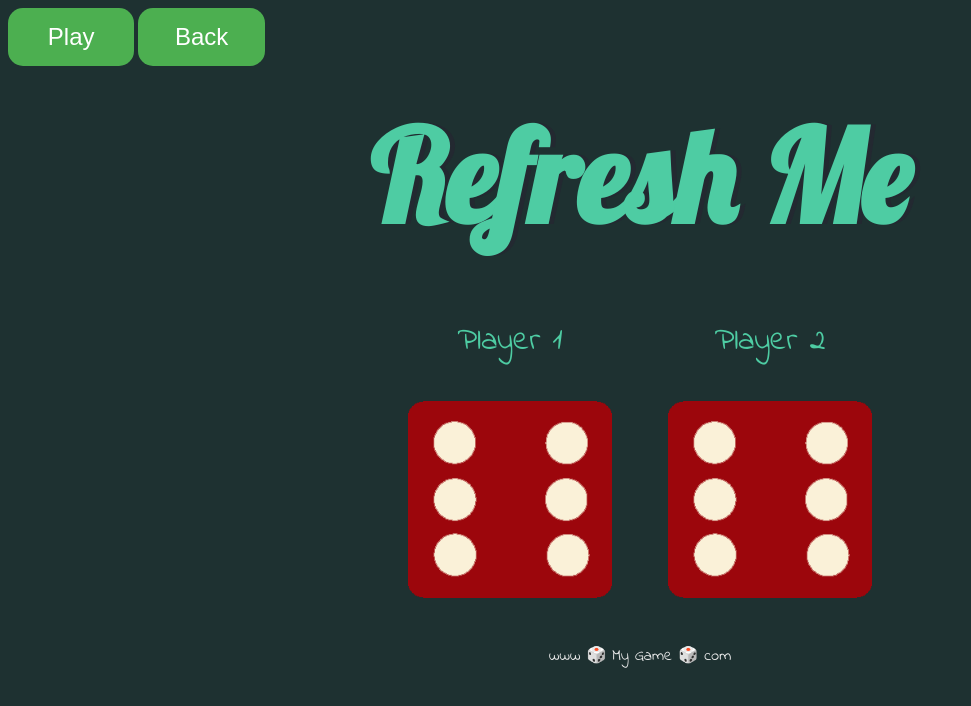
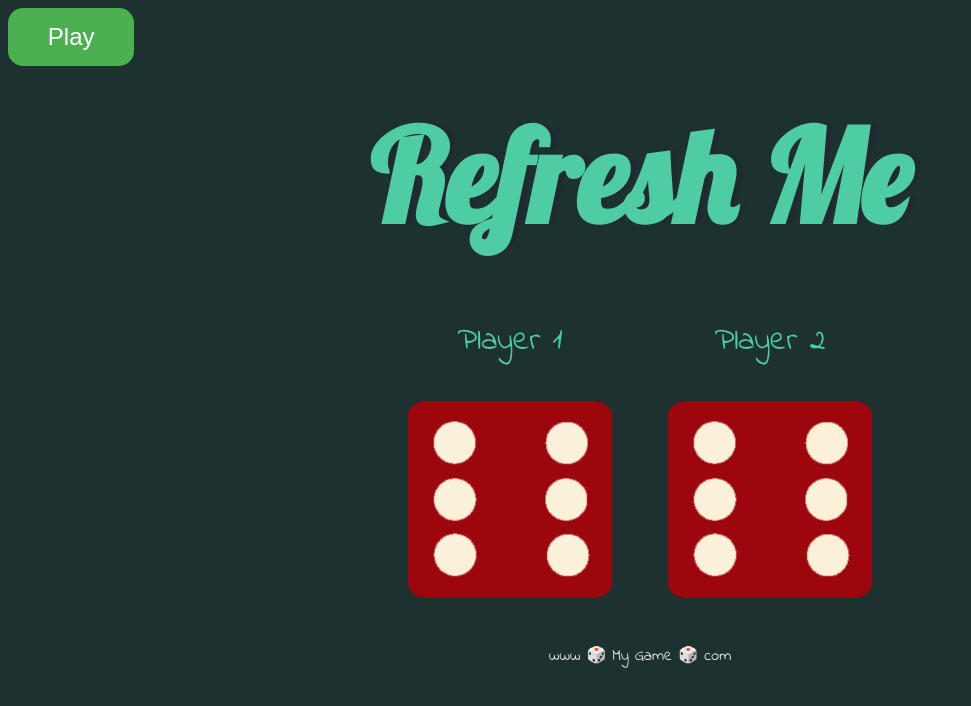
Before and after one commit to kmtedoso97/dice, a plain HTML site: page index.html in a window 1280 px wide. Shown: the whole page, without its empty margins (0-971 px from the left). Drawn offline with Linux system fonts and the light colour scheme.

Commit message:
Update index.html

```diff
--- a/index.html
+++ b/index.html
@@ -14,7 +14,7 @@
   <body>
     <button class="playbutton" onclick="myFunction()" onkeypress="myFunction()">Play</button>
 
-    <button class="playbutton"><a href="..//index.html">Back</a></button>
+
 
     <div class="container">
       <h1>Refresh Me</h1>
```
